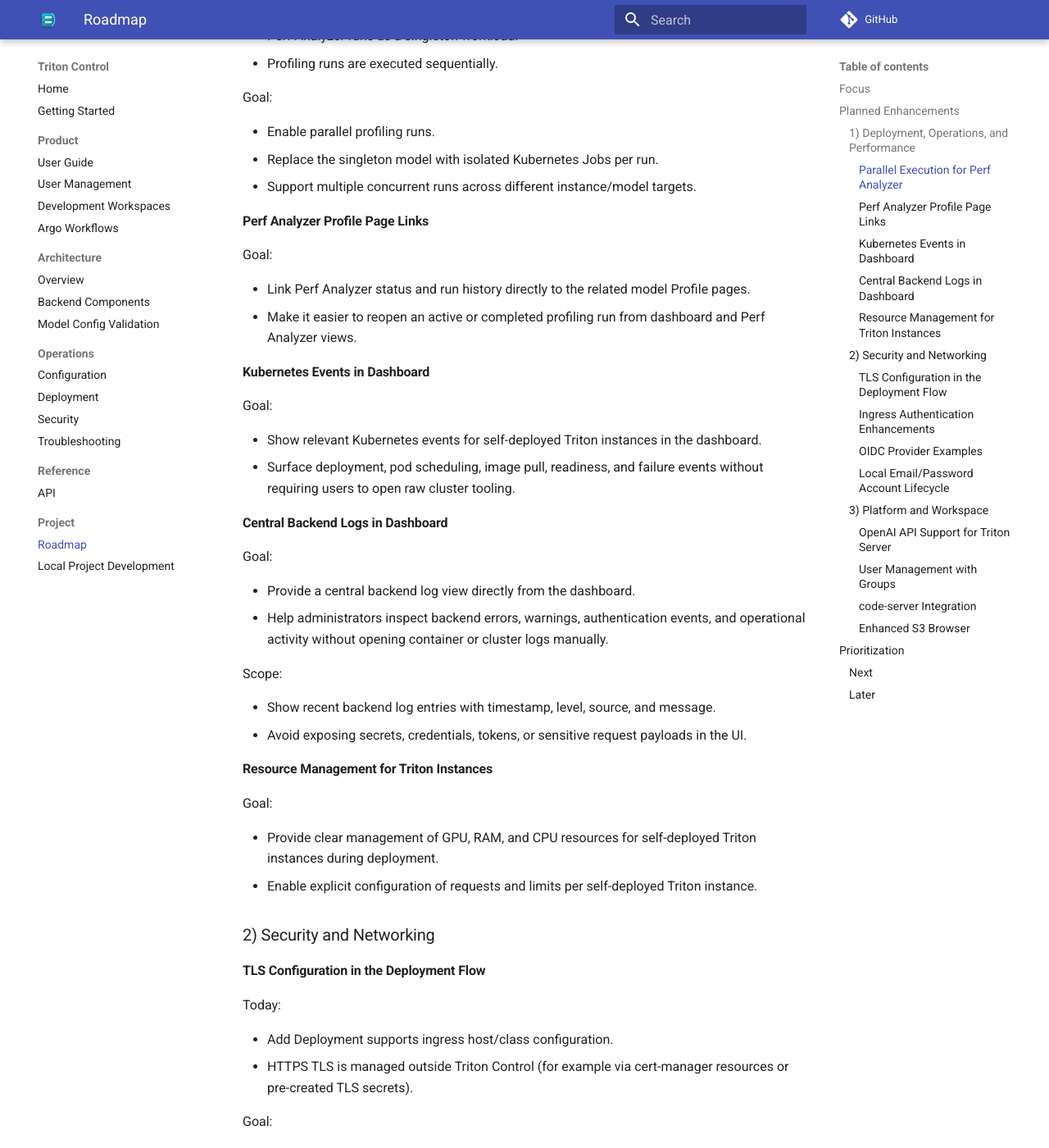
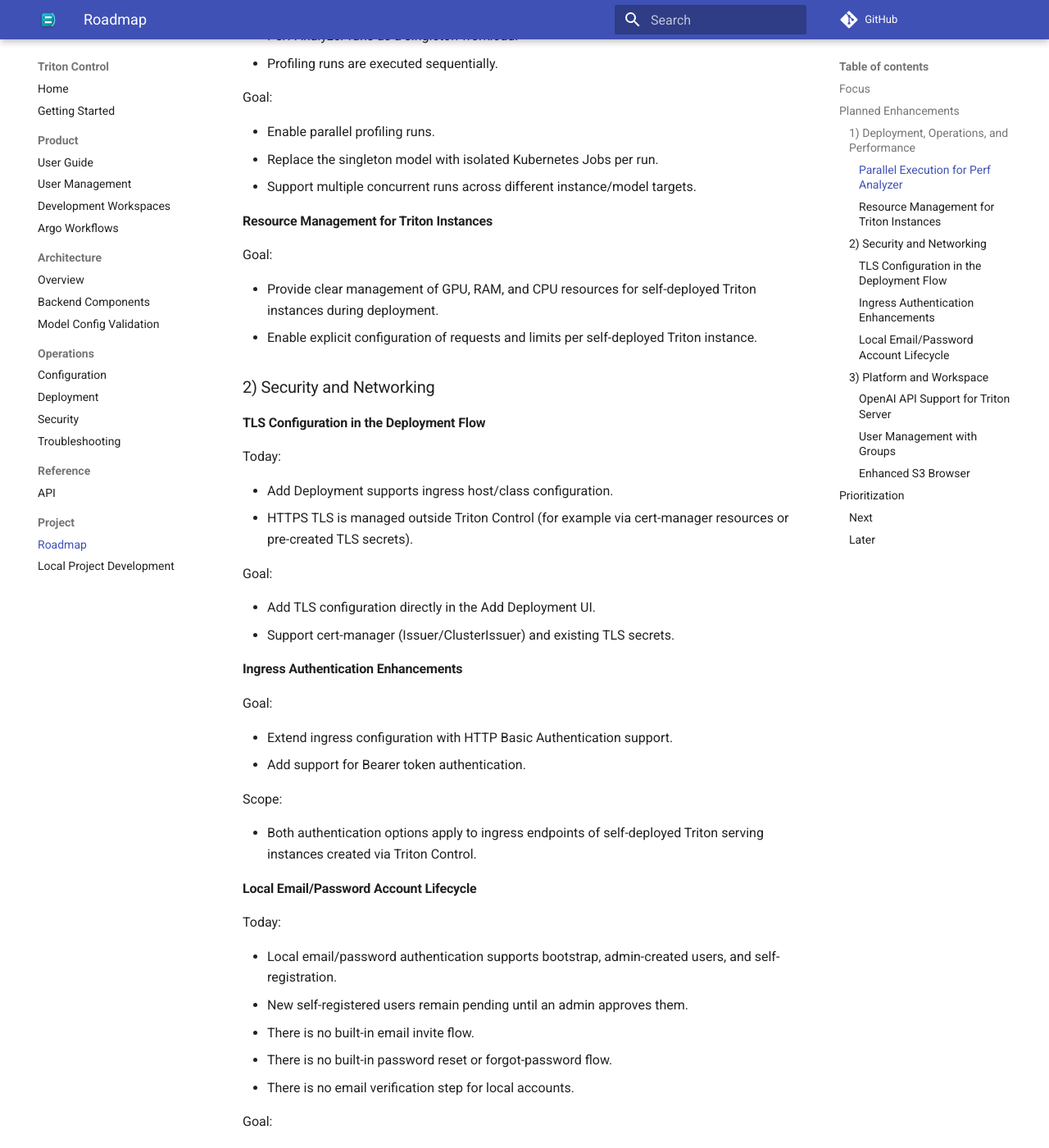
Before and after one commit to ai-lab-tech/triton-control, an MkDocs documentation site: the page built from docs/roadmap.md, in a window 1280 px wide and 1400 px high, scrolled down 578 px. Shown: the whole window at 82% size. Built offline with MkDocs 1.6.1 and Material for MkDocs 9.7.7, drawn with Linux system fonts in a browser that asks for light colours; comment, search, counter and statistics services are not loaded; some of the changed text lies outside the part shown.

Commit message:
Remove outdated goals and features from the product roadmap

```diff
--- a/docs/roadmap.md
+++ b/docs/roadmap.md
@@ -25,31 +25,7 @@
 - Replace the singleton model with isolated Kubernetes Jobs per run.
 - Support multiple concurrent runs across different instance/model targets.
 
-#### Perf Analyzer Profile Page Links
 
-Goal:
-
-- Link Perf Analyzer status and run history directly to the related model Profile pages.
-- Make it easier to reopen an active or completed profiling run from dashboard and Perf Analyzer views.
-
-#### Kubernetes Events in Dashboard
-
-Goal:
-
-- Show relevant Kubernetes events for self-deployed Triton instances in the dashboard.
-- Surface deployment, pod scheduling, image pull, readiness, and failure events without requiring users to open raw cluster tooling.
-
-#### Central Backend Logs in Dashboard
-
-Goal:
-
-- Provide a central backend log view directly from the dashboard.
-- Help administrators inspect backend errors, warnings, authentication events, and operational activity without opening container or cluster logs manually.
-
-Scope:
-
-- Show recent backend log entries with timestamp, level, source, and message.
-- Avoid exposing secrets, credentials, tokens, or sensitive request payloads in the UI.
 
 #### Resource Management for Triton Instances
 
@@ -84,12 +60,6 @@
 
 - Both authentication options apply to ingress endpoints of self-deployed Triton serving instances created via Triton Control.
 
-#### OIDC Provider Examples
-
-Goal:
-
-- Keep OIDC documentation and architecture provider-neutral.
-- Add tested setup examples for common OIDC providers without making one provider part of the product architecture.
 
 #### Local Email/Password Account Lifecycle
 
@@ -131,13 +101,6 @@
 - Extend user management with groups.
 - Establish a foundation for role- and team-based administration.
 
-#### code-server Integration
-
-Goal:
-
-- Integrate a browser-based development environment directly into the workspace.
-- Provide every user with their own isolated development environment.
-
 
 
 #### Enhanced S3 Browser
@@ -151,13 +114,9 @@
 
 ### Next
 
-- code-server integration
 
 - Perf Analyzer parallel execution
-- Perf Analyzer profile page links
-- Kubernetes events in dashboard
 - TLS configuration in the Add Deployment flow
-- OIDC provider examples
 - Local email/password invite and password reset flow
 - OpenAI API integration for Triton Server
 
```
